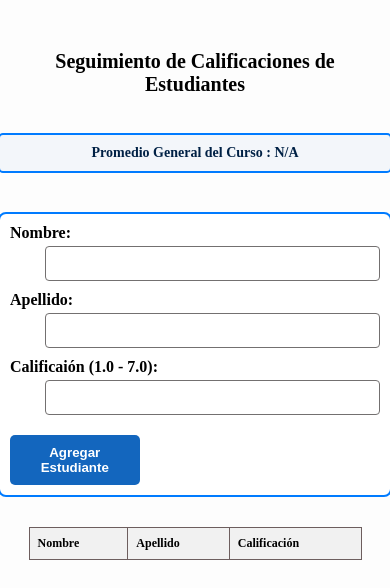
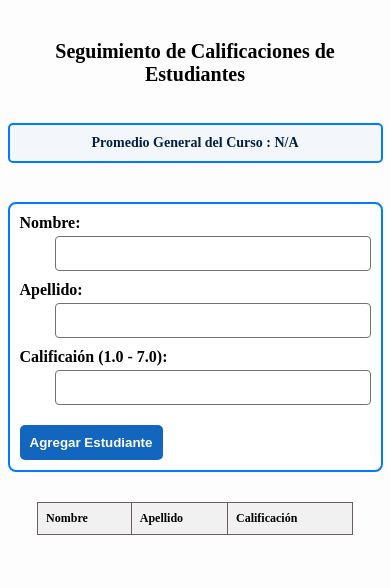
Before and after one commit to cabecera/ev2-registro-notas-estudiantes-basico, a plain HTML site: page index.html in a window 390 px wide. Drawn offline with Linux system fonts and the light colour scheme.

Commit message:
Style2 – estilos implementados en proyecto.

```diff
--- a/style.css
+++ b/style.css
@@ -8,6 +8,8 @@ body {
     display: flex;
     flex-direction: column;
     align-items: center;
+    padding-left: clamp(10px, 5vw, 30px);
+    padding-right: clamp(10px, 5vw, 30px);
 }
 
 h2 {
@@ -29,6 +31,7 @@ h2 {
     border-radius: 5px;
     max-width: 450px; /*Ancho*/
     width: 100%;
+
 }
 
 form {
@@ -75,6 +78,8 @@ button {
     cursor: pointer;
     margin-top: 10px;
     margin-right: 65%;
+    width: 100%;
+    max-width: 143px;
 }
 
 
@@ -102,7 +107,9 @@ th {
 
 @media screen and (max-width: 480px) {
     body {
-        padding: 10px;
+        /* padding: 10px; */
+        padding-left: clamp(10px, 5vw, 30px);
+        padding-right: clamp(10px, 5vw, 30px);
     }
 
     h2 {
```
Also changed, not shown: test.html (deleted, +0 -14 lines).
